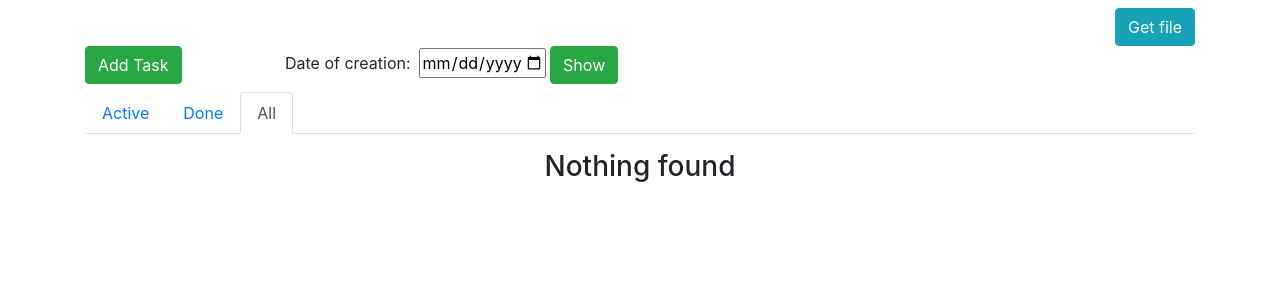
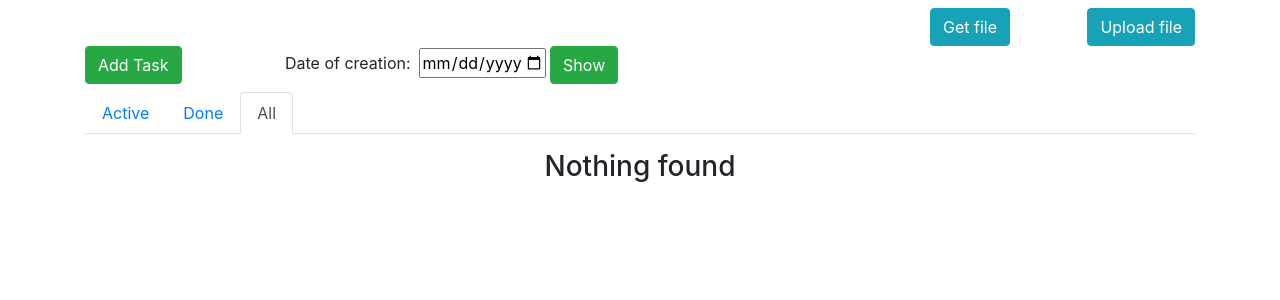
Before and after one commit to Roman-Hnatenko/task_to_do, a Django app: page / in a window 1280 px wide. Shown: the part 56-356 px from the top of the page. Run offline with Django 3.2, Linux system fonts and the light colour scheme; the visitor is signed in with stand-in values (Sample User, id 1); data that the repository does not hold is empty; some libraries are stand-ins or nearby versions.

Commit message:
Added importing functional

```diff
--- a/src/to_do_list/list/forms.py
+++ b/src/to_do_list/list/forms.py
@@ -33,3 +33,7 @@ class DoneActiveDateForm(ActiveDateForm):
         super().__init__(*args, **kwargs)
         self.fields['done_date__date'] = copy(self.fields['date__date'])
         self.fields['done_date__date'].label = 'Date of complete'
+
+class UploadFileForm(forms.Form):
+    file = forms.FileField(widget=forms.FileInput(attrs={'class': 'text-right'}))
+    file.required = False
--- a/src/to_do_list/list/templates/list/task_list.html
+++ b/src/to_do_list/list/templates/list/task_list.html
@@ -10,10 +10,13 @@
 {% block buttons %}
   <div class="conteiner">
   <div class="row">
-  <div class="col text-right pr-0">
+  <div class="col-10 text-right pr-0">
   <form action='{% url "output_file"%}'>
     <button class="btn btn-info " type="submit">Get file</button>
   </form>
+  </div>
+  <div class="col-2 text-right pr-0">
+  <a class="btn btn-info " href='{% url "upload_file"%}'> Upload file</a>
   </div>
   </div>
 
--- a/src/to_do_list/list/urls.py
+++ b/src/to_do_list/list/urls.py
@@ -9,7 +9,8 @@ urlpatterns = [
     path('done/task/', views.DoneButtonTaskView.as_view(), name='task_done_button'),
     path('active/', views.ActiveTaskView.as_view(), name='task_active'),
     path('done/', views.DoneTaskView.as_view(), name='task_done'),
-    path('get-file', views.OutputCsvView.as_view(), name='output_file'),
+    path('get-file/', views.OutputCsvView.as_view(), name='output_file'),
+    path('load-file/', views.UploadCsvView.as_view(), name='upload_file'),
     path('accounts/', include('django.contrib.auth.urls')),
     path('accounts/register/', RegistrationView.as_view(form_class=RegisterForm), name='django_registration_register',),
     path('accounts/', include('django_registration.backends.activation.urls')),
--- a/src/to_do_list/list/views.py
+++ b/src/to_do_list/list/views.py
@@ -1,16 +1,16 @@
 import csv
 from datetime import datetime
 from typing import Any, Dict
+
 from django.http import HttpResponse
 from django.urls import reverse_lazy
-from django.views.generic.edit import CreateView, DeleteView, UpdateView
+from django.views.generic.edit import CreateView, DeleteView, UpdateView, FormView
 from django.views.generic.list import BaseListView
 from django.views.generic import ListView, RedirectView
 from django.contrib.auth.mixins import LoginRequiredMixin
 from .models import Task
-from .forms import ActiveDateForm, DoneActiveDateForm
-
-
+from .forms import ActiveDateForm, DoneActiveDateForm, UploadFileForm
+from django.template.defaultfilters import date
 class UserTasksMixin:
     def get_queryset(self):
         return super().get_queryset().filter(author=self.request.user)
@@ -35,9 +35,8 @@ class TaskListView(LoginRequiredMixin, UserTasksMixin, TabMixin, ListView):
     date_form = None
 
 
-
     def get_context_data(self, *args, **kwargs):
-        return super().get_context_data(date_form=self.date_form, *args, **kwargs)
+        return super().get_context_data(date_form=self.date_form, file_form=UploadFileForm(), *args, **kwargs)
 
     def get_queryset(self):
         queryset = super().get_queryset()
@@ -107,7 +106,25 @@ class OutputCsvView(LoginRequiredMixin, UserTasksMixin, BaseListView):
         response = HttpResponse(content_type='text/csv')
         response['Content-Disposition'] = 'attachment; filename=tasks.csv'
         writer = csv.writer(response)
-        writer.writerow(['Title of task', 'Description', ' Date of create', 'Date of complete'])
+        writer.writerow(['Title', 'Description', ' Create Date', 'Complete Date'])
+
         for task in context['object_list']:
-            writer.writerow([task.title, task.description, task.date, task.done_date])
+            writer.writerow([
+                task.title,
+                task.description,
+                task.date.isoformat(),
+                task.done_date.isoformat() if task.done_date else '',
+            ])
         return response
+
+
+class UploadCsvView(LoginRequiredMixin, UserTasksMixin, FormView):
+    template_name = 'list/file_form.html'
+    form_class = UploadFileForm
+    success_url = reverse_lazy('task_view')
+
+    def form_valid(self, form):
+        csv_file = form.files['file']
+
+
+        return super().form_valid(form)
--- a/src/to_do_list/to_do_list/settings.py
+++ b/src/to_do_list/to_do_list/settings.py
@@ -115,7 +115,6 @@ LOGIN_REDIRECT_URL = '/'
 LOGIN_URL = 'login/'
 LOGOUT_REDIRECT_URL = '/'
 
-
 MESSAGE_STORAGE = 'django.contrib.messages.storage.cookie.CookieStorage'
 
 
```
Also changed, not shown: src/to_do_list/list/templates/list/file_form.html (added, +13 -0 lines).
